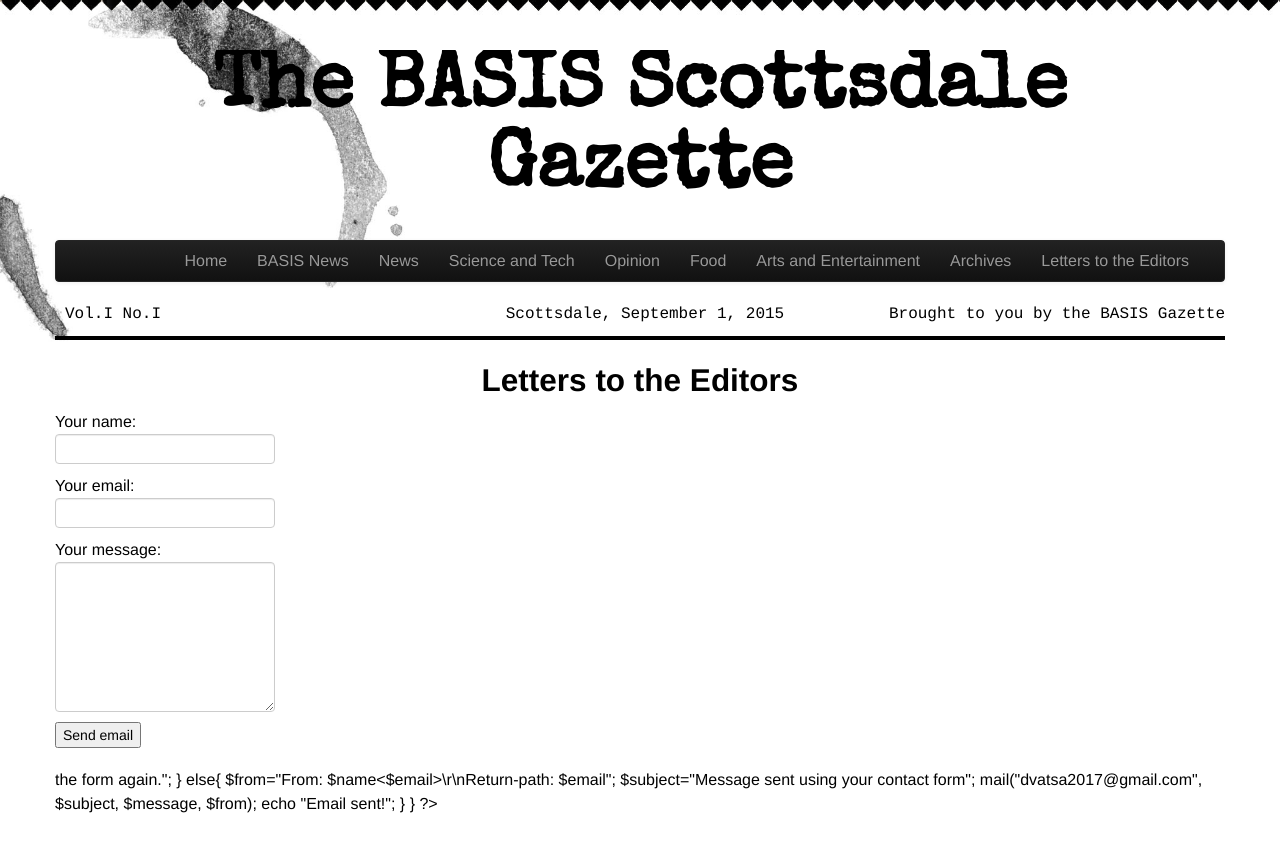
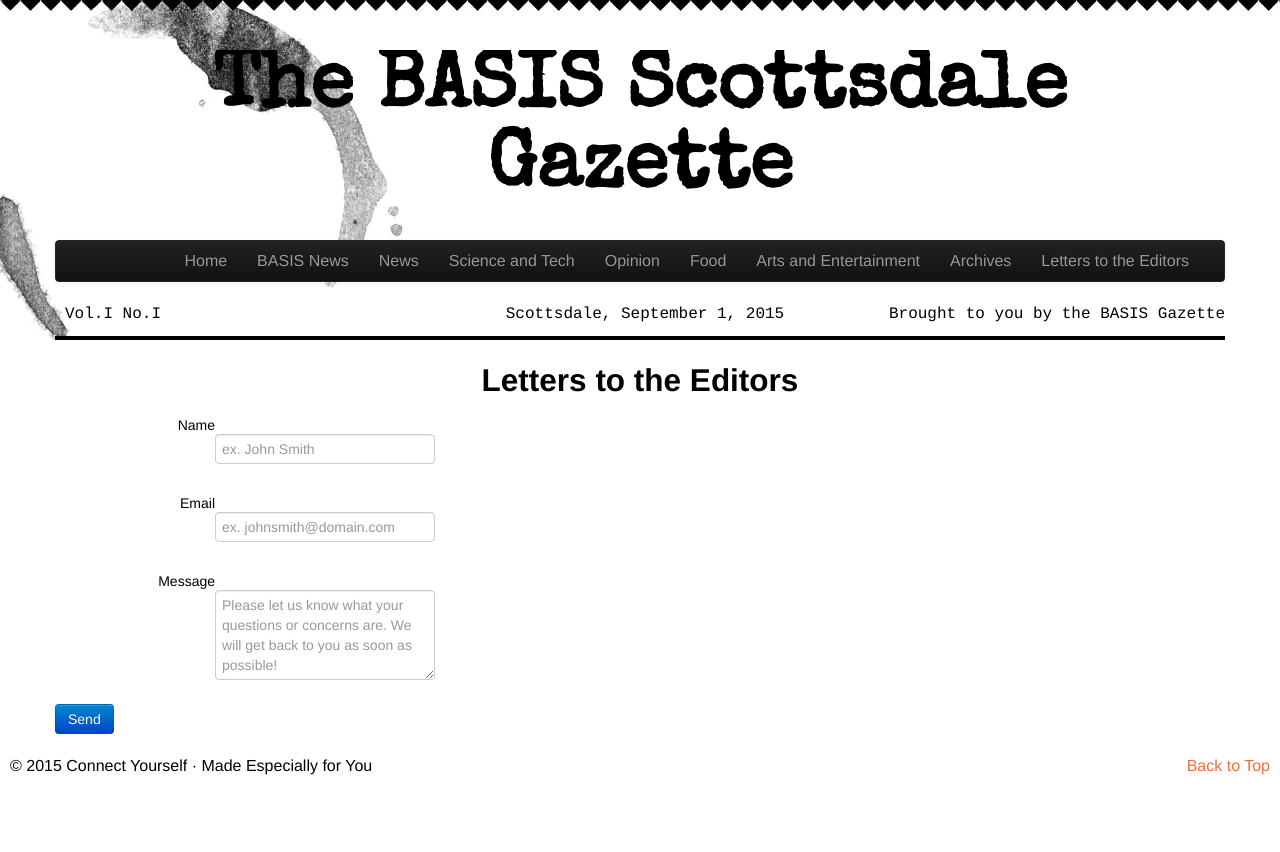
Before and after one commit to Awake99/Awake99.github.io, a Jekyll site: the page built from letters/index.html, in a window 1280 px wide. Shown: the top 852 px of the page. Built offline with Jekyll 4.4.1, drawn with Linux system fonts in a browser that asks for light colours; nearby versions of some CDN libraries.

Commit message:
Footer
Adding a footer to each page

```diff
--- a/_layouts/article.html
+++ b/_layouts/article.html
@@ -19,6 +19,10 @@
 <img src="{{ page.image }}" style="margin-left:auto; margin-right:auto; display:block;" />
 
 <hr style="color:black; border-width:2px; border-color:black; margin: 0px; margin-top: 30px; padding-bottom: 10px;">
+<footer>
+        <p class="pull-right"><a href="#" style="color:#fa6b33;padding-right:10px;">Back to Top</a></p>
+        <p style="padding-left:10px;"> &copy; 2015 Connect Yourself &middot; Made Especially for You</p>
+   </footer>
 <script src="http://code.jquery.com/jquery-1.10.1.min.js"></script>
   <script src=”js/bootstrap.js”></script>
 </body>
--- a/_layouts/default.html
+++ b/_layouts/default.html
@@ -92,6 +92,10 @@
     </div>
 
   </div>
+  <footer>
+        <p class="pull-right"><a href="#" style="color:#fa6b33;padding-right:10px;">Back to Top</a></p>
+        <p style="padding-left:10px;"> &copy; 2015 Connect Yourself &middot; Made Especially for You</p>
+  </footer>
   <script src="http://code.jquery.com/jquery-1.10.1.min.js"></script>
   <script src=”js/bootstrap.js”></script>
 </body>
--- a/letters/index.html
+++ b/letters/index.html
@@ -14,40 +14,38 @@
 <body>
 	<h2 style="text-align:center;">Letters to the Editors</h2>
 
-	<?php
-$action=$_REQUEST['action'];
-if ($action=="")    /* display the contact form */
-    {
-    ?>
-	<form  action="" method="POST" enctype="multipart/form-data">
-    <input type="hidden" name="action" value="submit">
-    Your name:<br>
-    <input name="name" type="text" value="" size="30"/><br>
-    Your email:<br>
-    <input name="email" type="text" value="" size="30"/><br>
-    Your message:<br>
-    <textarea name="message" rows="7" cols="30"></textarea><br>
-    <input type="submit" value="Send email"/>
-    </form>
-<?php
-    }
-else                /* send the submitted data */
-    {
-    $name=$_REQUEST['name'];
-    $email=$_REQUEST['email'];
-    $message=$_REQUEST['message'];
-    if (($name=="")||($email=="")||($message==""))
-        {
-        echo "All fields are required, please fill <a href=\"\">the form</a> again.";
-        }
-    else{
-        $from="From: $name<$email>\r\nReturn-path: $email";
-        $subject="Message sent using your contact form";
-        mail("dvatsa2017@gmail.com", $subject, $message, $from);
-        echo "Email sent!";
-        }
-    }
-?>
+
+	<form action="MAILTO:dvatsa2017@gmail.com" class="form-horizontal account-wall" role="form" method="post" >
+    <div class="form-group">
+        <label for="name" class="col-sm-2 control-label">Name</label>
+        <br>
+        <div class="col-sm-10">
+            <input type="text" class="form-control" id="name" name="name" placeholder="ex. John Smith" value="">
+        </div>
+    </div>
+    <br>
+    <div class="form-group">
+        <label for="email" class="col-sm-2 control-label">Email</label>
+        <br>
+        <div class="col-sm-10">
+            <input type="email" class="form-control" id="email" name="email" placeholder="ex. johnsmith@domain.com" value="">
+        </div>
+    </div>
+    <br>
+    <div class="form-group">
+        <label for="message" class="col-sm-2 control-label">Message</label>
+        <br>
+        <div class="col-sm-10">
+            <textarea class="form-control" rows="4" name="message" placeholder="Please let us know what your questions or concerns are. We will get back to you as soon as possible!"></textarea>
+        </div>
+    </div>
+    <br>
+    <div class="form-group">
+        <div class="col-sm-10 col-sm-offset-2">
+            <input id="submit" name="submit" type="submit" value="Send" class="btn btn-primary">
+        </div>
+    </div>
+</form>
 	<script src="http://code.jquery.com/jquery-1.10.1.min.js"></script>
   	<script src=”js/bootstrap.js”></script>
 </body>
```
